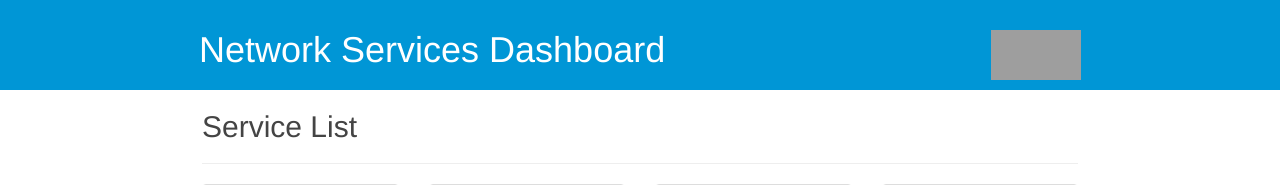
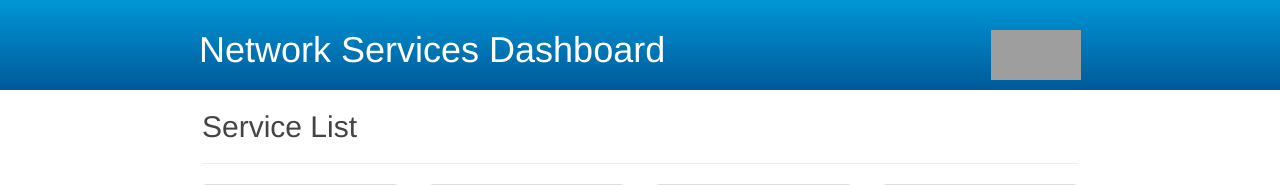
Before and after one commit to chochoa/NetworkServicesDashboard, a Flask app: page / in a window 1280 px wide. Shown: the top 185 px of the page. Run offline with Flask 2, Linux system fonts and the light colour scheme; some libraries are stand-ins or nearby versions; grey boxes are pictures that could not be loaded.

Commit message:
Banner gradient

```diff
--- a/networkServicesDashboard/static/css/styles.css
+++ b/networkServicesDashboard/static/css/styles.css
@@ -113,12 +113,11 @@ td {
 
 #banner {
 	padding: 10px;
-	background-color: #0096D6;
 	border-bottom-width: 0px;
-	/*background: url("../images/mb-hotspot.jpg") no-repeat scroll 50% 0 transparent;
-    height: 75px;
-    padding: 0 10px;
-    position: relative;*/
+	background: -webkit-linear-gradient(#0096D6,#005A9A); /* For Safari */
+	background: -o-linear-gradient(#0096D6,#005A9A); /* For Opera 11.1 to 12.0 */
+	background: -moz-linear-gradient(#0096D6,#005A9A); /* For Firefox 3.6 to 15 */
+	background: linear-gradient(#0096D6,#005A9A); /* Standard syntax (must be last) */
 }
 
 #bannerInternal {
--- a/networkServicesDashboard/views.py
+++ b/networkServicesDashboard/views.py
@@ -219,7 +219,6 @@ def wirelessIncidents():
 @app.route('/corporateNetwork/ion')
 def ion():
 	html = ""
-	#for rows html += rows
 	return render_template('corporateNetwork/ion.html',
 							outageNumber = 0,
 							ionIncidents = html,
```
